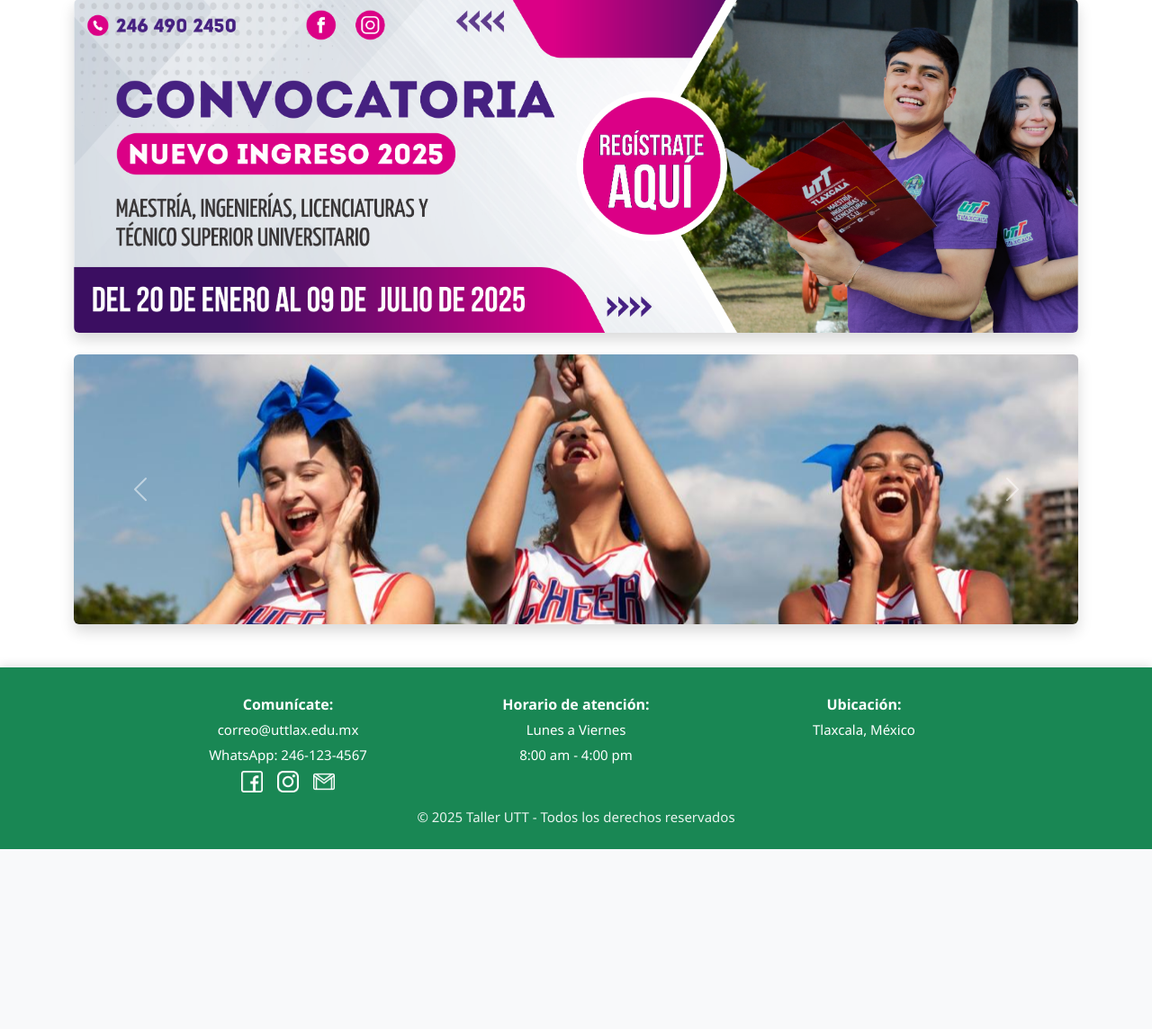
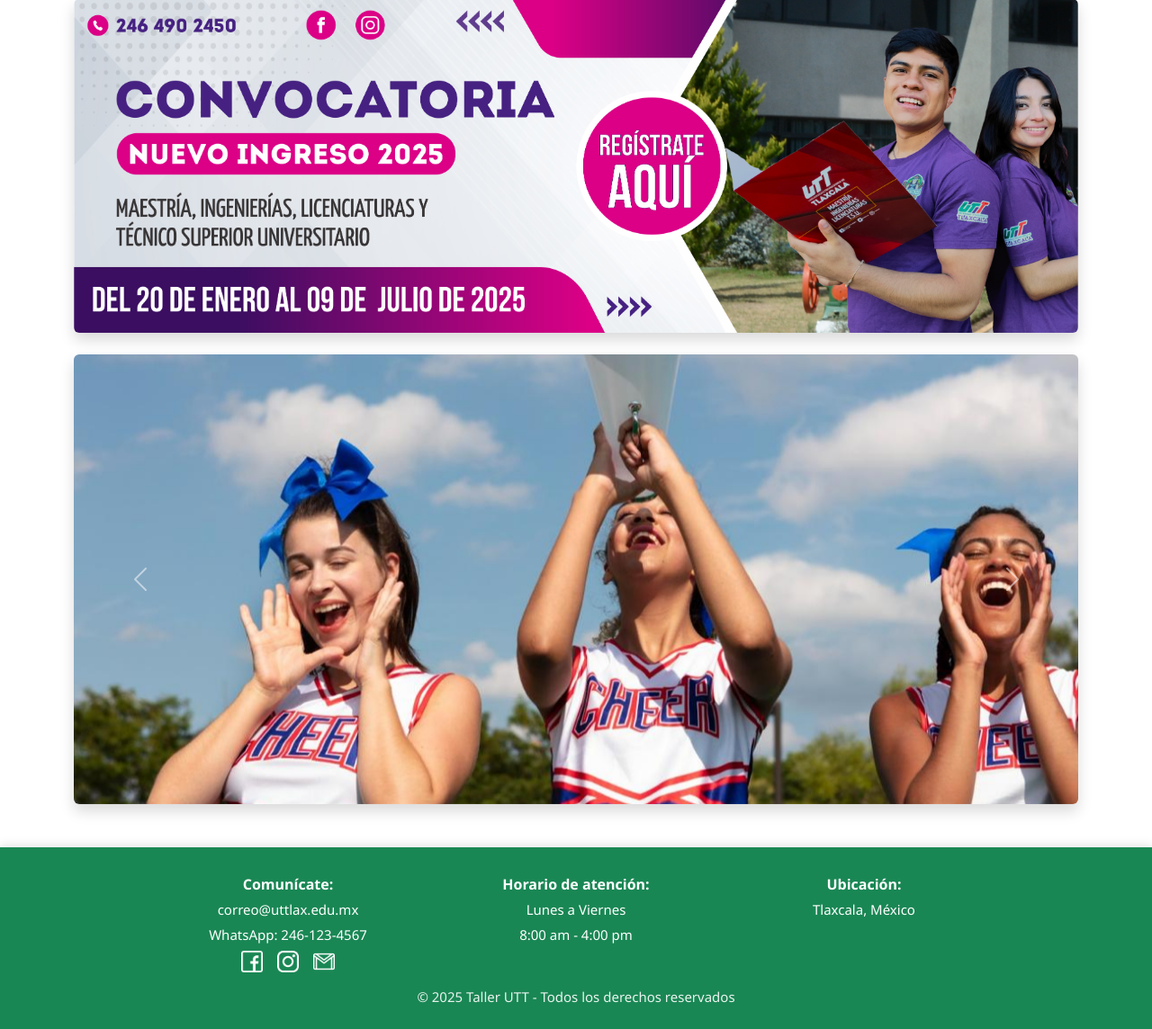
Before and after one commit to DraxTokilled/gestot-talleres-utt, a Flask app: page / in a window 1280 px wide. Shown: the part 247-1391 px from the top of the page at 90% size. Before the commit the page ends 1191 px from the top, so only its background shows below. Run offline with Flask 3, Linux system fonts and the light colour scheme; some libraries are stand-ins or nearby versions.

Commit message:
Ajuste de carrusel

```diff
--- a/static/css/estilo.css
+++ b/static/css/estilo.css
@@ -13,8 +13,9 @@
 }
 
 .carousel-inner img {
-    height: 300px; /* Puedes ajustar: 250px, 200px, etc. */
-    object-fit: cover;
+    width: 1260px;
+    height: 500px; /* ajusta altura a tu gusto */
+    object-fit: cover; /* mantiene proporción recortando si es necesario */
 }
 form {
   max-width: 400px;
--- a/templates/index.html
+++ b/templates/index.html
@@ -31,13 +31,13 @@
 <div id="carouselExample" class="carousel slide mt-4 container" data-bs-ride="carousel">
     <div class="carousel-inner rounded shadow">
         <div class="carousel-item active">
-            <img src="{{ url_for('static', filename='img/logo1.jpg') }}" class="d-block w-100" alt="Taller 1">
+            <img src="{{ url_for('static', filename='img/logo1.jpg') }}" class="d-block" alt="Taller 1">
         </div>
         <div class="carousel-item">
-            <img src="{{ url_for('static', filename='img/logo2.jpg') }}" class="d-block w-100" alt="Taller 2">
+            <img src="{{ url_for('static', filename='img/logo2.jpg') }}" class="d-block" alt="Taller 2">
         </div>
         <div class="carousel-item">
-            <img src="{{ url_for('static', filename='img/logo3.jpg') }}" class="d-block w-100" alt="Taller 3">
+            <img src="{{ url_for('static', filename='img/logo3.jpg') }}" class="d-block" alt="Taller 3">
         </div>
     </div>
     <button class="carousel-control-prev" type="button" data-bs-target="#carouselExample" data-bs-slide="prev">
@@ -47,6 +47,7 @@
         <span class="carousel-control-next-icon"></span>
     </button>
 </div>
+
 
 <!-- 🟢 Pie de página -->
 <footer class="footer-personalizado bg-success text-white text-center mt-5 py-4">
```
